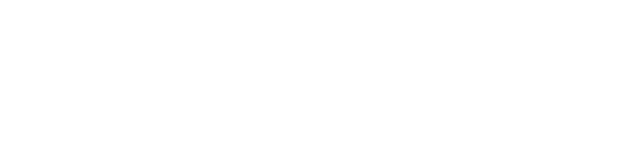
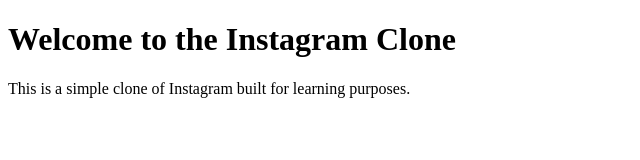
Before and after one commit to abdulazizeve/instagram-clone, a plain HTML site: page index.html in a window 1280 px wide. Shown: the whole page, without its empty margins (0-640 px from the left). Drawn offline with Linux system fonts and the light colour scheme.

Commit message:
Added mody in main

```diff
--- a/index.html
+++ b/index.html
@@ -6,6 +6,9 @@
     <title>Document</title>
 </head>
 <body>
-
+    <div class="container">
+        <h1>Welcome to the Instagram Clone</h1>
+        <p>This is a simple clone of Instagram built for learning purposes.</p>
+    </div>
 </body>
 </html>
```
